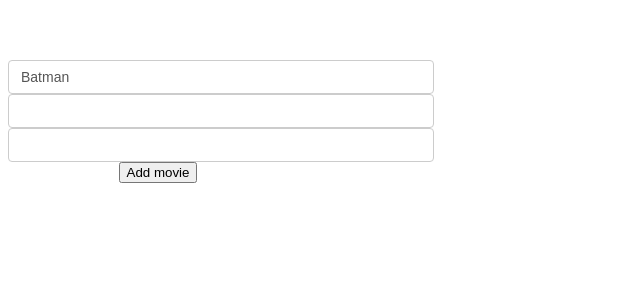
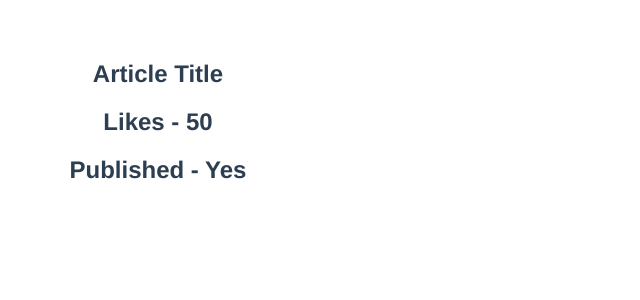
Before and after one commit to djGopinath/vue_js, a Vue app: page / in a window 1280 px wide. Shown: the top 300 px of the page, without its empty margins (0-640 px from the left). Built offline with nearby package versions, Linux system fonts and the light colour scheme.

Commit message:
worked with non attribute properties.

```diff
--- a/src/App.vue
+++ b/src/App.vue
@@ -1,59 +1,26 @@
 <template>
-
-
-  <input type="text" v-model="movie"/>
-  <input type="text" v-model="movieInfo.title" />
-  <input type="text" v-model="movieInfo.actor" />
- <button @click="movieList = movieList.concat(['Wonder Woman'])">
-    Add movie
-  </button>
+<!-- <UserGreet name="Bruce" />
+<UserGreet :name="name" /> -->
+<DummyArticle id="my-article" title="Article Title" :likes="50" isPublished="true"/>
 </template>
 
 <script>
-
+// import UserGreet from './components/UserGreet.vue';
+import DummyArticle from './components/DummyArticle.vue';
 export default {
   name: 'App',
-  data(){
-    return{
-      movie:'Batman',
-      movieInfo:{
-        title:'',
-        actor:'',
-      },
-      movieList:['Batman', 'Iron Man']
-    }
-  },
-  methods:{},
-  computed:{},
-  watch:{
-    volume(newVolume,oldVolume){
-      if(newVolume > oldVolume && newVolume ===16){
-        alert("Listening in High Volume")
-      }
-    },
+ components:{
+  // UserGreet,
+  DummyArticle
+ },
+ data(){
+  return{
+    name:'Delsid',
 
-  movie: {
-      handler(newValue) {
-        console.log(`Calling API with movie name = ${newValue}`)
-      },
-      immediate: true,
-    },
-  movieInfo: {
-    handler(newValue) {
-      console.log(
-        `Calling API with movie title = ${newValue.title} and actor = ${newValue.actor}`
-      )
-    },
-    deep: true,
-  },
+  }
+ }
 
-  movieList: {
-      handler(newValue) {
-        console.log(`Updated list ${newValue}`)
-      },
-      // deep: true,
-    },
-  },
+
 }
 </script>
 
--- /dev/null
+++ b/src/components/DummyArticle.vue
@@ -0,0 +1,27 @@
+<template>
+   <div>
+    <h2 v-bind="$attrs">{{ title }}</h2>
+    <h2>Likes - {{ likes }}</h2>
+    <h2>Published - {{ isPublished ? 'Yes' : 'No' }}</h2>
+  </div>
+</template>
+
+<script>
+    export default {
+        name: "DummyArticle",
+        props: {
+            title:{
+                type: String,
+                required:true,
+                default: "Article Title",
+            },
+            likes: Number,
+            isPublished: Boolean,
+        },
+        inheritAttrs: true,
+    }
+</script>
+
+<style scoped>
+
+</style>
--- /dev/null
+++ b/src/components/UserGreet.vue
@@ -0,0 +1,13 @@
+<template>
+  <h2>Hello {{name}}</h2>
+</template>
+
+<script>
+export default {
+  name: 'UserGreet',
+  props:['name']
+}
+</script>
+
+<style scoped>
+</style>
```
